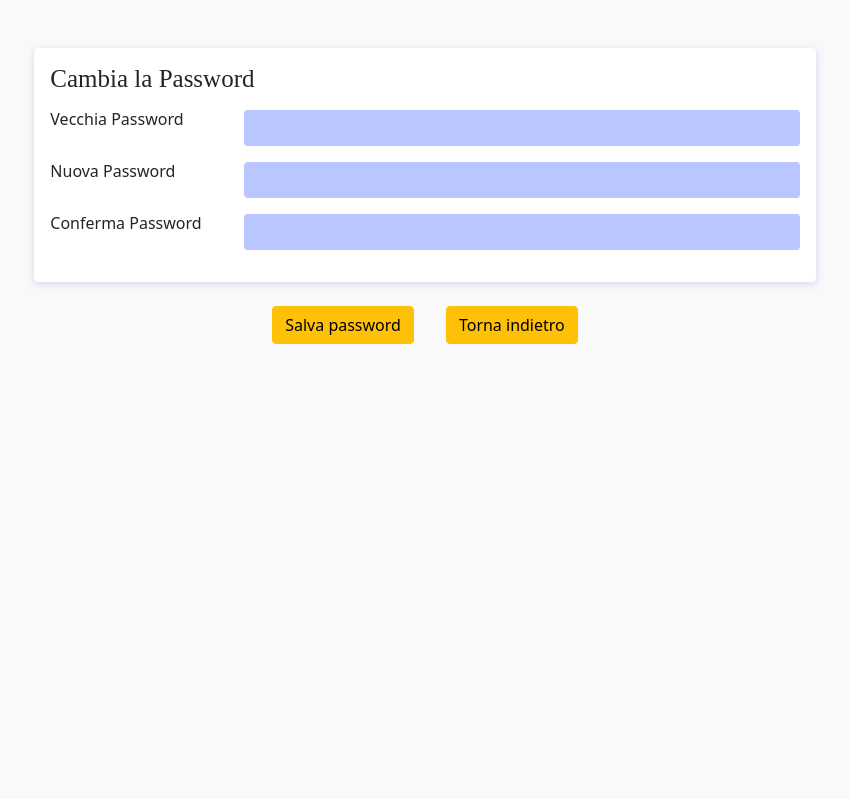
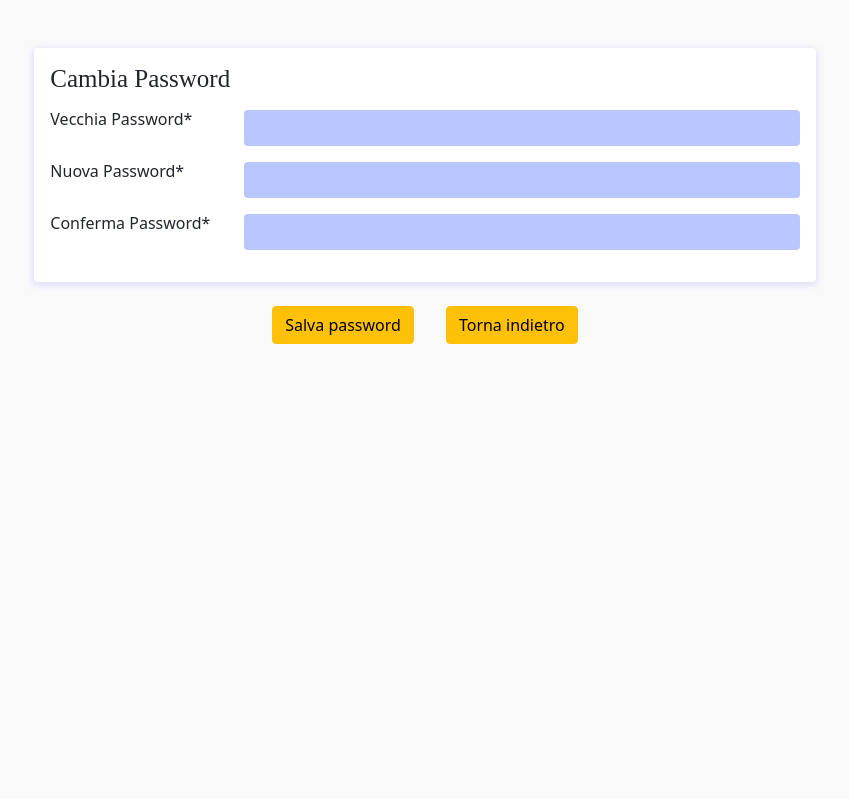
Before and after one commit to mrynaa/StudyKeeper, a PHP site: page /cgpsw.php in a window 1280 px wide. Shown: the part 62-861 px from the top of the page, without its empty margins (215-1064 px from the left). Run offline with PHP 8.4, Linux system fonts and the light colour scheme; the visitor is signed in with stand-in values (Sample User, id 1); some libraries are stand-ins or nearby versions.

Commit message:
Update cgpsw.php

```diff
--- a/FileCompleti/cgpsw.php
+++ b/FileCompleti/cgpsw.php
@@ -74,11 +74,11 @@
 				<div class="col-sm-8 m-auto">
 					<div class="card">
 						<div class="card-body">
-							<h5 class="d-flex align-items-center mb-3">Cambia la Password</h5>
+							<h5 class="d-flex align-items-center mb-3">Cambia Password</h5>
 							<p></p>
                             <div class="row mb-3">
 								<div class="col-sm-3">
-									<h6 class="mb-0">Vecchia Password</h6>
+									<h6 class="mb-0">Vecchia Password*</h6>
 								</div>
 								<div class="col-sm-9 text-secondary">
 									<input type="password" name="opsw" class="form-control" value="" required>
@@ -87,7 +87,7 @@
 							</div>
 							<div class="row mb-3">
 								<div class="col-sm-3">
-									<h6 class="mb-0">Nuova Password</h6>
+									<h6 class="mb-0">Nuova Password*</h6>
 								    </div>
 								    <div class="col-sm-9 text-secondary">
 									    <input type="password" name="psw" class="form-control" value="" required>
@@ -96,7 +96,7 @@
                                 </div>
                                 <div class="row mb-3">
 								    <div class="col-sm-3">
-									    <h6 class="mb-0">Conferma Password</h6>
+									    <h6 class="mb-0">Conferma Password*</h6>
 								    </div>
 								    <div class="col-sm-9 text-secondary">
 									    <input type="password" name="cpsw" class="form-control" value="" required>
```
